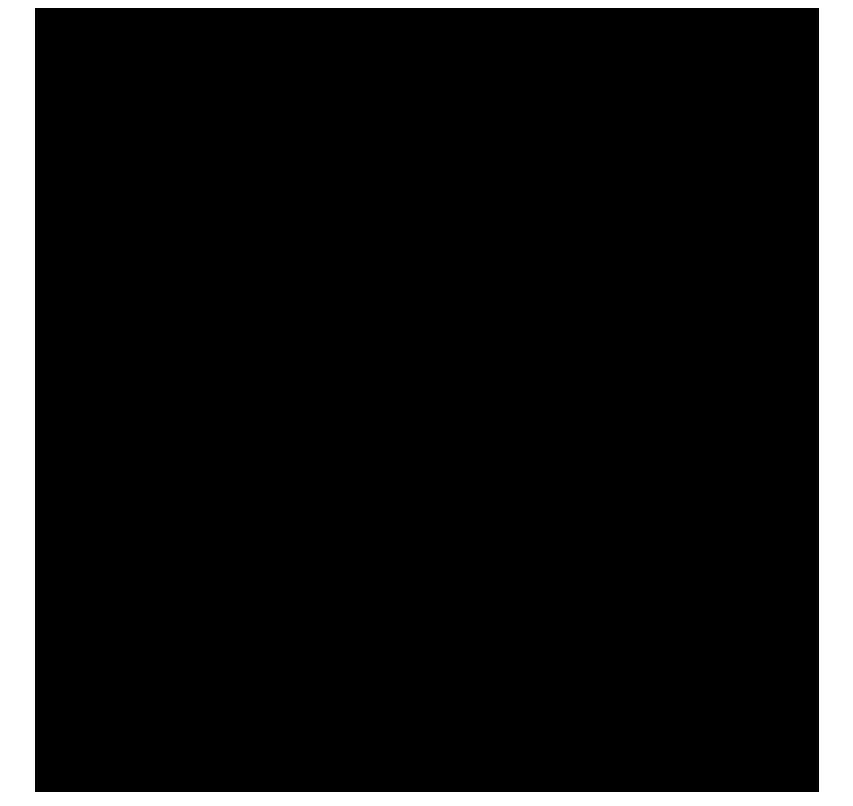
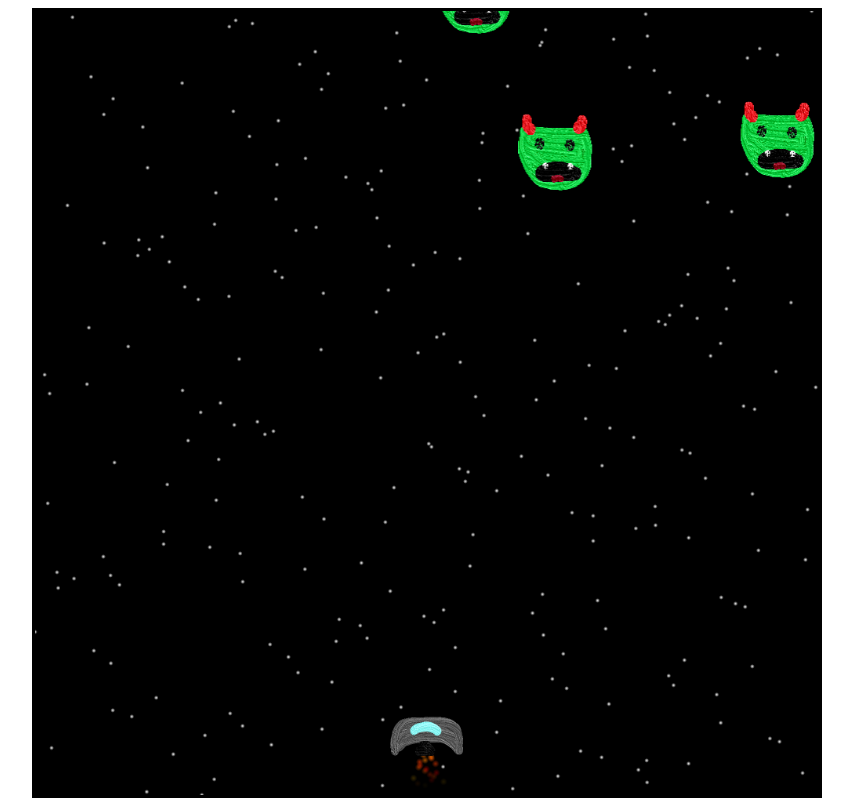
Before and after one commit to awhipple/avocado, a website: page sample.html in a window 1280 px wide. Shown: the whole page, without its empty margins (213-1066 px from the left). Drawn offline with Linux system fonts and the light colour scheme.

Commit message:
Add images for sample app

```diff
--- a/sample.html
+++ b/sample.html
@@ -6,6 +6,6 @@
   </head>
   <body>
     <canvas id="gameCanvas"></canvas>
-    <script src="net.js" type="module"></script>
+    <script src="sample.js" type="module"></script>
   </body>
 </html>
--- a/sample.js
+++ b/sample.js
@@ -1,6 +1,6 @@
-import Particle from "./node_modules/avocado2d/gfx/shapes/Particle.js";
-import Avocado from "./node_modules/avocado2d/engine/GameEngine.js"
-import GameObject from "./node_modules/avocado2d/objects/GameObject.js";
+import Particle from "./gfx/shapes/Particle.js";
+import Avocado from "./engine/GameEngine.js"
+import GameObject from "./objects/GameObject.js";
 
 window.onload = function() {
   (new Game()).start();
```
Also changed, not shown: images/enemy.png (added), images/ship.png (added).
